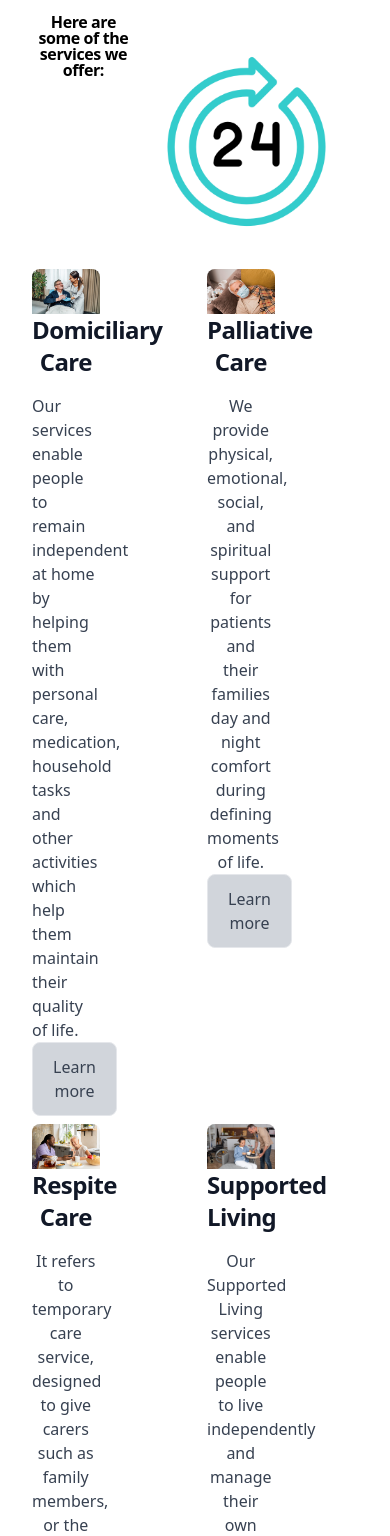
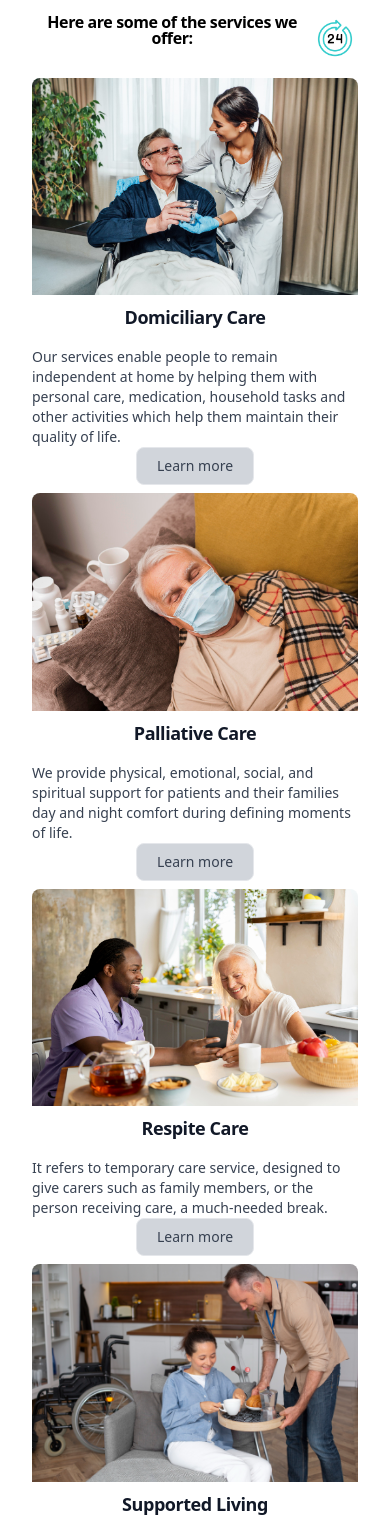
Before and after one commit to rufaro-13/ContinuedHC, a React (Create React App) app: page / in a window 390 px wide. Shown: the part 432-1968 px from the top of the page. Built offline with nearby package versions, Linux system fonts and the light colour scheme.

Commit message:
responsiveness updated

```diff
--- a/src/components/Footer.js
+++ b/src/components/Footer.js
@@ -4,24 +4,24 @@ import {Link} from 'react-router-dom'
 
 function Footer() {
   return (
-    <div>
+    <div class='mt-5'>
 
 <footer class="bg-emerald-500   shadow dark:bg-gray-900 ">
-    <div class="w-full max-w-screen-xl mx-auto p-4 md:py-8">
+    <div class="w-full max-w-screen-xl mx-auto py-5 md:py-8">
         <div class="sm:flex sm:items-center sm:justify-between">
             <a href="https://flowbite.com/" class="flex items-center mb-4 sm:mb-0">
                 <img src="https://flowbite.com/docs/images/logo.svg" class="h-8 mr-3" alt="Flowbite Logo" />
-                <span class="self-center text-white text-2xl font-semibold whitespace-nowrap dark:text-white">Continued HealthCare</span>
+                <span class="self-center text-white md:text-2xl text-1xl font-semibold whitespace-nowrap dark:text-white">Continued HealthCare</span>
             </a>
             <ul class="flex flex-wrap text-lg text-sm items-center mb-6 text-sm font-medium text-white sm:mb-0 dark:text-gray-400">
-                <Link to="/about" className='text-white px-8'>
+                <Link to="/about" className='text-white md:px-8 px-4'>
                     About
                 </Link>
-                <Link to="/services" className='text-white px-8'>
+                <Link to="/services" className='text-white md:px-8 px-4'>
                     Services
                 </Link>
 
-                <Link to="/contact" className='text-white px-8'>
+                <Link to="/contact" className='text-white md:px-8 px-4'>
                     Contact
                 </Link>
             </ul>
--- a/src/pages/Home.js
+++ b/src/pages/Home.js
@@ -10,7 +10,7 @@ function Home() {
   return (
     <div>
 
-<section class="bg-center bg-no-repeat bg-hero_pattern bg-gray-700 bg-blend-multiply">
+        <section class="bg-cover bg-center bg-no-repeat bg-hero_pattern bg-gray-700 bg-blend-multiply">
             <div class="px-4 mx-auto max-w-screen-xl text-center py-24 lg:py-56">
             <marquee behavior="scroll" direction="left"><h1 class="mb-4 text-4xl font-extrabold font-cursive tracking-tight leading-none text-yellowtheme md:text-5xl lg:text-6xl">Welcome to Continued HealthCare</h1></marquee>
                 <p class="mb-8 text-2xl font-bold text-gray-300 lg:text-xl sm:px-16 lg:px-48">We love to serve you with compassionate care.</p>
@@ -40,92 +40,28 @@ function Home() {
                         Here are some of the services we offer:
                     </h4>
 
-            <div className="mb-4 rounded-lg overflow-hidden sm:w-16 mt-4 sm:mt-0">
-                <img src={serv} alt="Residential Care" className="w-full h-full object-cover" />
+                    <div className="mb-4 rounded-lg overflow-hidden sm:w-16 lg:mt-4 mt-0 sm:mt-0">
+                        <img src={serv} alt="Residential Care" className="w-full lg:h-full h-12 object-cover" />
                     </div>
                 </div>
 
-        <div class=" lg:flex grid  lg:grid-cols-4 lg:gap-x-3 m-auto grid-cols-2 gap-2 px-2 item-stretch ">
+                <div class=" lg:flex grid  lg:grid-cols-4 lg:gap-x-3 m-auto md:grid-cols-2 md:gap-x-2 grid-col-1 px-2 item-stretch ">
 
-        <div className="px-2 col-span-1 lg:w-1/4 w-1/2 sm:items-center sm:justify-center">
+                    <div className="px-2 col-span-1 lg:w-1/4 md:w-1/2 sm:items-center sm:justify-center">
                         <img class="rounded-t-lg" src={domic} alt="" />
-            <h5 className="text-2xl font-bold tracking-tight text-gray-900 dark:text-white">
+                        <h5 className="md:text-2xl text-lg font-bold tracking-tight text-gray-900 dark:text-white pt-2">
                             <p>
                             Domiciliary Care
                             </p>
                         </h5>
-            <p className="font-normal text-gray-700 dark:text-gray-400 pt-4">
+                        <p className="font-normal text-sm md:text-lg text-gray-700 dark:text-gray-400 pt-4">
                             <p class='text-left'>
                             Our services enable people to remain independent at home by helping them with personal care,
                             medication, household tasks and other activities which help them maintain their quality of life.
                             </p>
 
                             <Link to="services"
-                     class="inline-flex justify-center hover:text-gray-900 items-center py-3 px-5 text-base font-medium text-center
-                    text-blue rounded-lg border border-green hover:bg-green-300 focus:ring-4 focus:ring-green-400  bg-gray-300">
-                        Learn more
-                    </Link>
-            </p>
-        </div>
-
-        <div className="px-2 col-span-1 lg:w-1/4 w-1/2  sm:items-center sm:justify-center">
-
-            <img class="rounded-t-lg" src={paliat} alt="" />
-            <h5 className="text-2xl font-bold tracking-tight text-gray-900 dark:text-white">
-                <p>
-                Palliative Care
-                </p>
-            </h5>
-            <p className="font-normal text-gray-700 dark:text-gray-400 pt-4">
-                <p lass='text-left'>
-                We provide physical, emotional, social, and spiritual support for patients and their families
-                day and night comfort during defining moments of life.
-                </p>
-
-                <Link to="services"
-                     class="inline-flex justify-center hover:text-gray-900 items-center py-3 px-5 text-base font-medium text-center
-                    text-blue rounded-lg border border-green hover:bg-green-300 focus:ring-4 focus:ring-green-400  bg-gray-300">
-                        Learn more
-                    </Link>
-            </p>
-        </div>
-
-        <div className="px-2 col-span-1 lg:w-1/4 w-1/2  sm:items-center sm:justify-center">
-            <img class="rounded-t-lg" src={respite} alt="" />
-            <h5 className="text-2xl font-bold tracking-tight text-gray-900 dark:text-white">
-                <p>
-                Respite Care
-                </p>
-            </h5>
-            <p className="font-normal text-gray-700 dark:text-gray-400 pt-4">
-                <p>
-                It refers to temporary care service, designed to give carers such as family members,
-                                    or the person receiving care, a much-needed break.
-                </p>
-
-                <Link to="services"
-                     class="inline-flex justify-center hover:text-gray-900 items-center py-3 px-5 text-base font-medium text-center
-                    text-blue rounded-lg border border-green hover:bg-green-300 focus:ring-4 focus:ring-green-400  bg-gray-300">
-                        Learn more
-                    </Link>
-            </p>
-        </div>
-
-        <div className="px-2 col-span-1 lg:w-1/4 w-1/2  sm:items-center sm:justify-center">
-            <img class="rounded-t-lg" src={supported} alt="" />
-            <h5 className="text-2xl font-bold tracking-tight text-gray-900 dark:text-white">
-                <p>
-                Supported Living
-                </p>
-            </h5>
-            <p className="font-normal text-gray-700 dark:text-gray-400 pt-4">
-                <p>
-                Our Supported Living services enable people to live independently and manage their own tenancies, with support
-                 designed around their needs and goals.
-                </p>
-
-                <Link to="services"
-                     class="inline-flex justify-center hover:text-gray-900 items-center py-3 px-5 text-base font-medium text-center
+                                class="inline-flex justify-center hover:text-gray-900 items-center md:py-3 py-2 px-5 text-base font-medium text-sm md:text-lg text-center
                                 text-blue rounded-lg border border-green hover:bg-green-300 focus:ring-4 focus:ring-green-400  bg-gray-300">
                                     Learn more
                                 </Link>
@@ -133,10 +69,73 @@ function Home() {
                     </div>
 
 
+                    <div className="px-2 col-span-1 lg:w-1/4 md:w-1/2 pt-2 sm:items-center sm:justify-center">
+
+                        <img class="rounded-t-lg" src={paliat} alt="" />
+                        <h5 className="md:text-2xl text-lg font-bold tracking-tight text-gray-900 dark:text-white pt-2">
+                            <p>
+                            Palliative Care
+                            </p>
+                        </h5>
+                        <p className="font-normal text-sm md:text-lg text-gray-700 dark:text-gray-400 pt-4">
+                            <p class='text-left'>
+                            We provide physical, emotional, social, and spiritual support for patients and their families
+                            day and night comfort during defining moments of life.
+                            </p>
+
+                            <Link to="services"
+                                class="inline-flex justify-center hover:text-gray-900 items-center md:py-3 py-2 px-5 text-base font-medium text-sm md:text-lg text-center
+                                text-blue rounded-lg border border-green hover:bg-green-300 focus:ring-4 focus:ring-green-400  bg-gray-300">
+                                    Learn more
+                            </Link>
+                        </p>
+
+                    </div>
+
+                    <div className="px-2 col-span-1 lg:w-1/4 md:w-1/2 pt-2 sm:items-center sm:justify-center">
+                        <img class="rounded-t-lg" src={respite} alt="" />
+                        <h5 className="md:text-2xl text-lg font-bold tracking-tight text-gray-900 dark:text-white pt-2">
+                            <p>
+                            Respite Care
+                            </p>
+                        </h5>
+                        <p className="font-normal text-sm md:text-lg text-gray-700 dark:text-gray-400 pt-4">
+                            <p class='text-left'>
+                            It refers to temporary care service, designed to give carers such as family members,
+                                                or the person receiving care, a much-needed break.
+                            </p>
+
+                            <Link to="services"
+                                class="inline-flex justify-center hover:text-gray-900 items-center md:py-3 py-2 px-5 text-base font-medium text-sm md:text-lg text-center
+                                text-blue rounded-lg border border-green hover:bg-green-300 focus:ring-4 focus:ring-green-400  bg-gray-300">
+                                    Learn more
+                            </Link>
+                        </p>
+                    </div>
+
+                    <div className="px-2 col-span-1 lg:w-1/4 md:w-1/2 pt-2 sm:items-center sm:justify-center">
+                        <img class="rounded-t-lg" src={supported} alt="" />
+                        <h5 className="md:text-2xl text-lg font-bold tracking-tight text-gray-900 dark:text-white pt-2">
+                            <p >
+                            Supported Living
+                            </p>
+                        </h5>
+                        <p className="font-normal text-sm md:text-lg text-gray-700 dark:text-gray-400 pt-4">
+                            <p class='text-left'>
+                            Our Supported Living services enable people to live independently and manage their own tenancies, with support
+                            designed around their needs and goals.
+                            </p>
+
+                            <Link to="services"
+                                class="inline-flex justify-center hover:text-gray-900 items-center md:py-3 py-2 px-5 text-base font-medium text-sm md:text-lg text-center
+                                text-blue rounded-lg border border-green hover:bg-green-300 focus:ring-4 focus:ring-green-400  bg-gray-300">
+                                    Learn more
+                                </Link>
+                        </p>
                     </div>
 
                 </div>
-
+            </div>
 
         </section>
 
```
Also changed, not shown: src/pages/About.js (+9 -9 lines), src/pages/Contact.js (+9 -9 lines), src/pages/Services.js (+23 -22 lines). Lines whose indentation alone changed are shown as unchanged.
